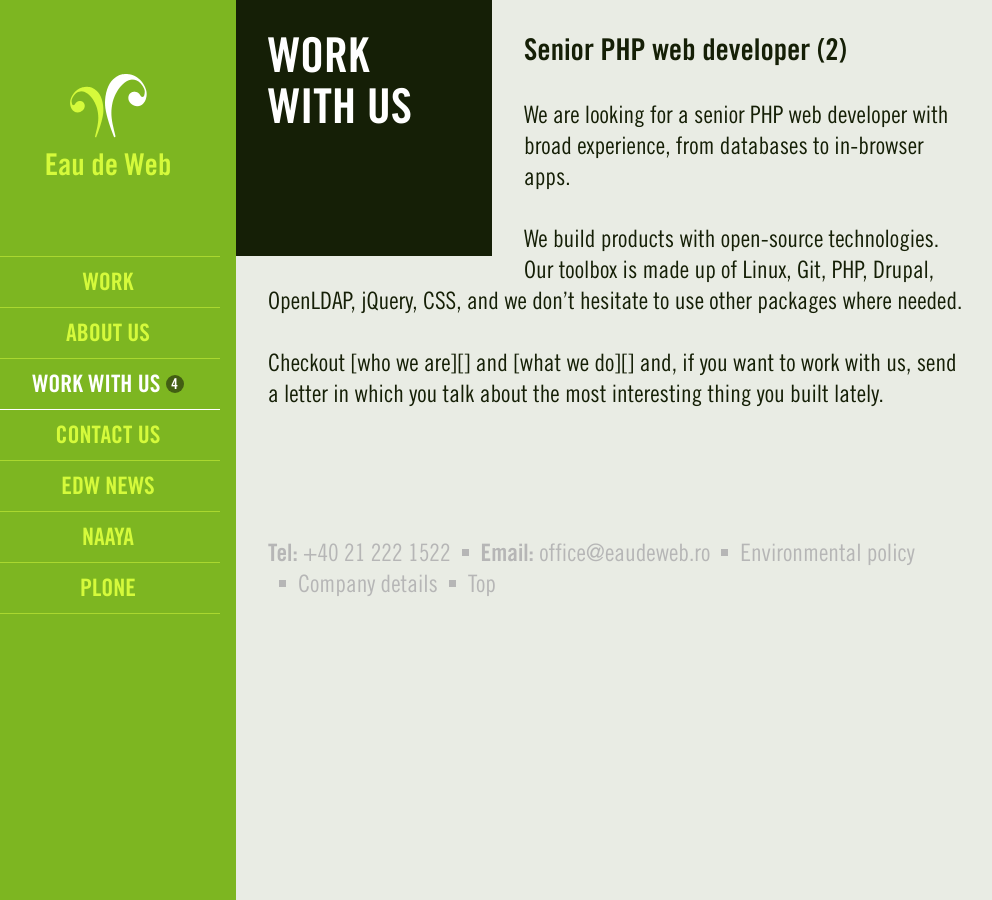
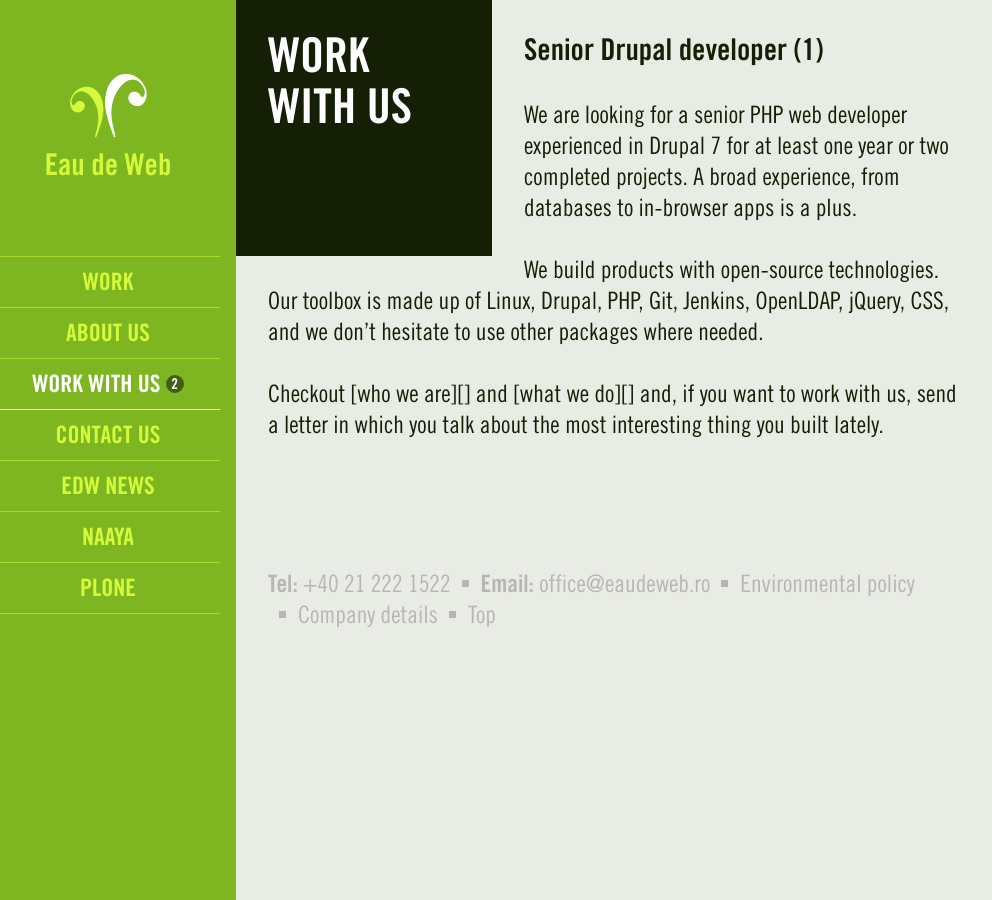
Before and after one commit to eaudeweb/eaudeweb.github.com, a Jekyll site: the page built from team/_posts/2000-01-01-senior-php.markdown, in a window 1280 px wide. Shown: the whole page, without its empty margins (20-1012 px from the left). Built offline with Jekyll 4.4.1, drawn with Linux system fonts in a browser that asks for light colours; nearby versions of some CDN libraries.

Commit message:
updated jobs

```diff
--- a/_layouts/base.html
+++ b/_layouts/base.html
@@ -62,7 +62,7 @@
           <li {% if current-section == section_id %}
               class="selected"{% endif %}>
             <a href="/#{{ section_id }}"
-               title="{{ section.title }}">{{ menu-label }}{% if section_id contains 'work-with-us' %} <span>4</span>{% endif %}</a></li>
+               title="{{ section.title }}">{{ menu-label }}{% if section_id contains 'work-with-us' %} <span>2</span>{% endif %}</a></li>
         {% endfor %}
 
       </ul>
--- a/_layouts/homepage.html
+++ b/_layouts/homepage.html
@@ -63,7 +63,7 @@
       {% capture job_listing %}
       {% if site.categories.team %}
       <div class="jobs-box">
-        <h3>Open positions <span>4</span></h3>
+        <h3>Open positions <span>2</span></h3>
         <ul>
         {% for job in site.categories.team %}
           <li><a href="{{ job.url }}">{{ job.title }}</a></li>
--- a/team/_posts/2000-01-01-senior-php.markdown
+++ b/team/_posts/2000-01-01-senior-php.markdown
@@ -1,14 +1,15 @@
 ---
-title: Senior PHP web developer (2)
+title: Senior Drupal developer (1)
 layout: job
 ---
 
-We are looking for a senior PHP web developer with broad experience, from
-databases to in-browser apps.
+We are looking for a senior PHP web developer experienced in Drupal 7 for
+at least one year or two completed projects. A broad experience, from
+databases to in-browser apps is a plus.
 
 We build products with open-source technologies. Our toolbox is made up
-of Linux, Git, PHP, Drupal, OpenLDAP, jQuery, CSS, and we don't hesitate
-to use other packages where needed.
+of Linux, Drupal, PHP, Git, Jenkins, OpenLDAP, jQuery, CSS, and we don't
+hesitate to use other packages where needed.
 
 Checkout [who we are][] and [what we do][] and, if you want to work with
 us, send a letter in which you talk about the most interesting thing you
--- a/team/_posts/2000-01-01-senior-webdev.markdown
+++ b/team/_posts/2000-01-01-senior-webdev.markdown
@@ -1,5 +1,5 @@
 ---
-title: Senior Python web developer (2)
+title: Senior Python web developer (1)
 layout: job
 ---
 
```
